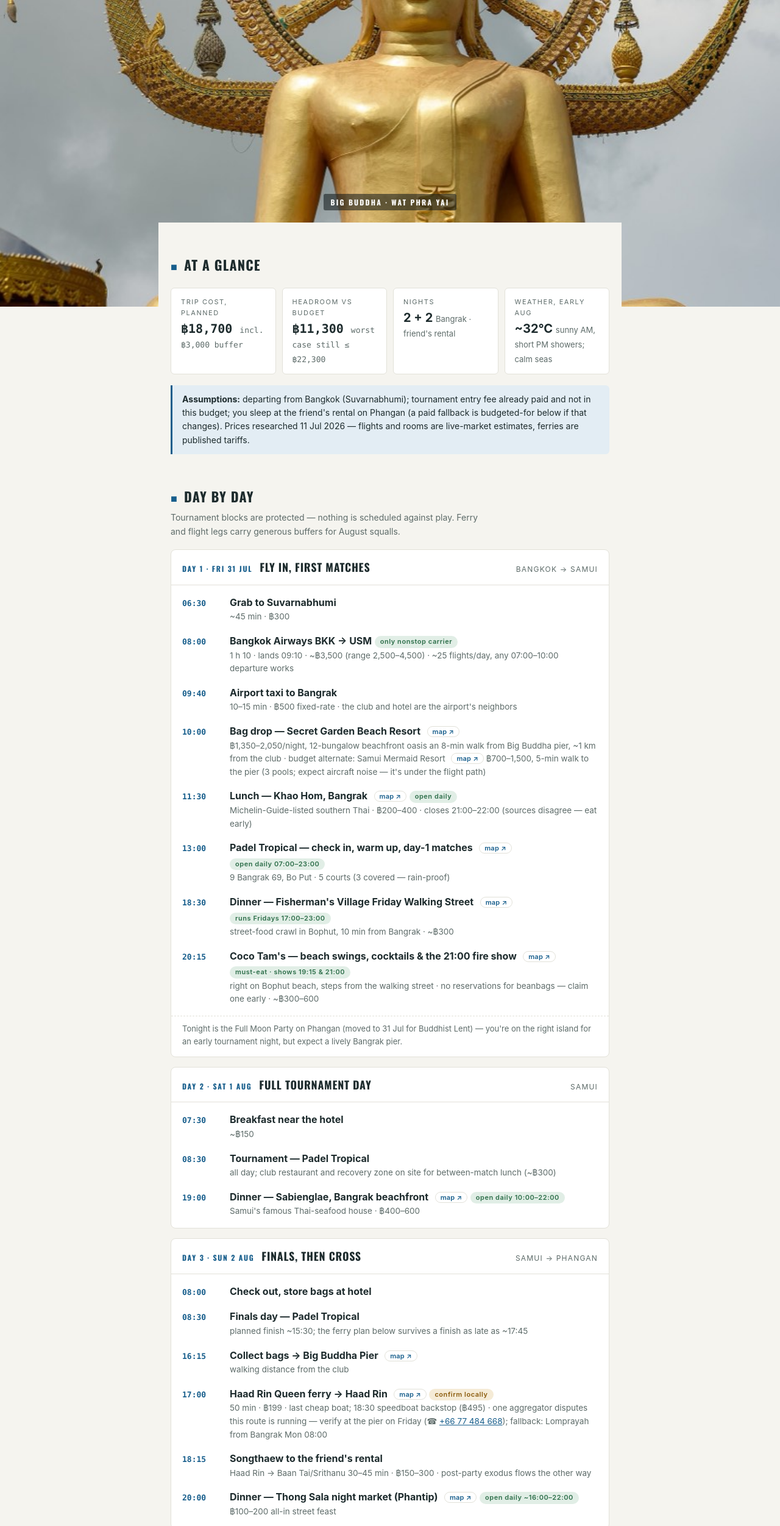
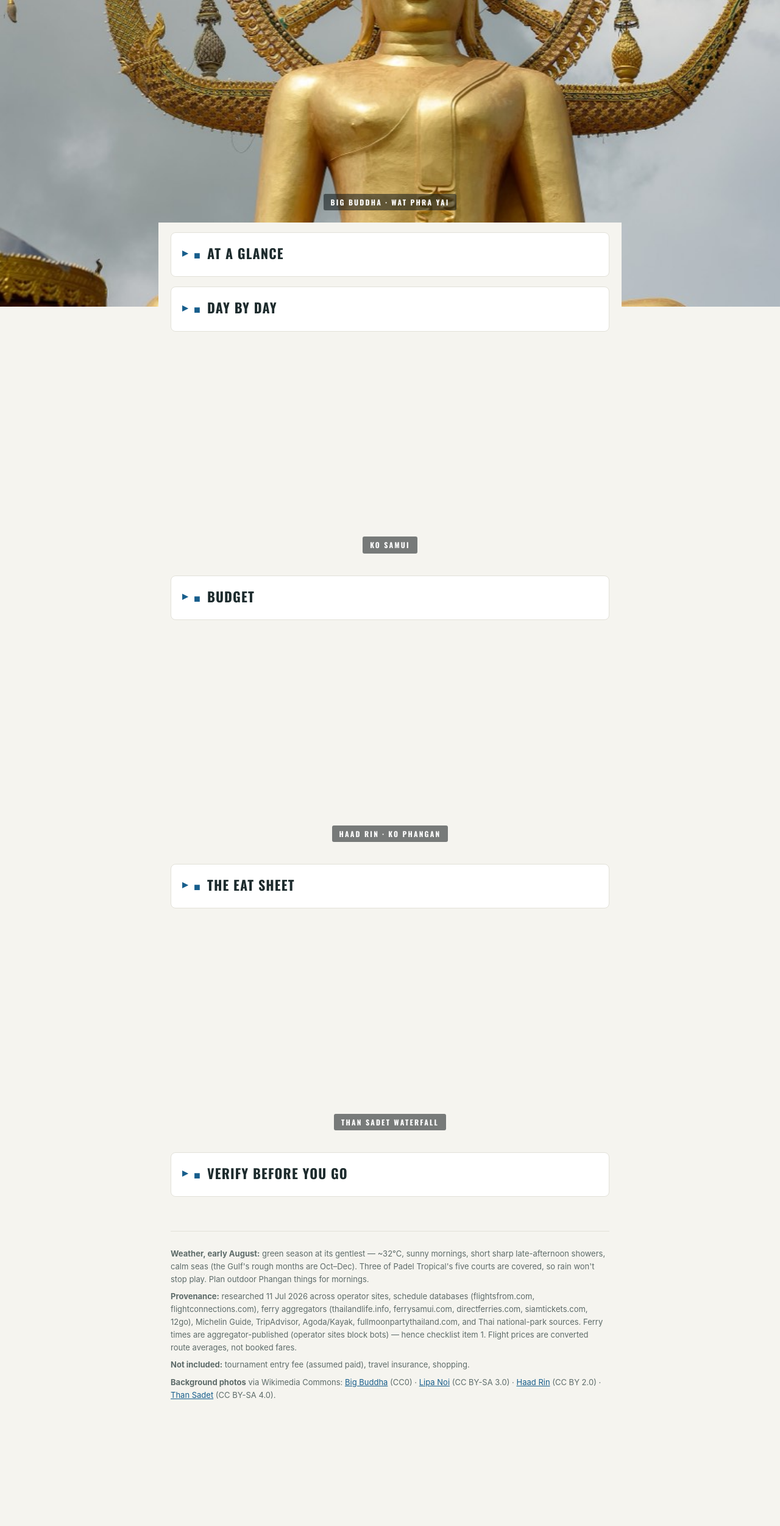
Before and after one commit to preedee/preed-ee, a website: page docs/trips/202607-samui/index.html in a window 1280 px wide. Shown: the part 297-2800 px from the top of the page at 61% size. After the commit the page ends 2684 px from the top, so only its background shows below. Drawn offline with Linux system fonts and the light colour scheme.

Commit message:
Samui: collapsible accordion boxes — At a glance, Day by day (per-day), Budget, Eat sheet, Verify; all collapsed by default
Co-Authored-By: Claude Fable 5 <noreply@anthropic.com>

```diff
--- a/docs/trips/202607-samui/index.html
+++ b/docs/trips/202607-samui/index.html
@@ -82,6 +82,18 @@
      font-weight:700; text-transform:uppercase; letter-spacing:.05em;
      font-size:22px; margin:52px 0 6px; display:flex; align-items:baseline; gap:10px;}
   h2 .tick{color:var(--accent); font-size:18px;}
+  details.secbox{background:var(--surface); border:1px solid var(--line); border-radius:8px; margin:16px 0; padding:0 18px 4px;}
+  details.secbox>summary{cursor:pointer; list-style:none; display:flex; align-items:baseline; gap:10px; padding:2px 0;}
+  details.secbox>summary::-webkit-details-marker{display:none;}
+  details.secbox>summary::before{content:"▸"; color:var(--accent); font-weight:700; font-size:18px; align-self:center;}
+  details.secbox[open]>summary::before{content:"▾";}
+  details.secbox>summary h2{margin:14px 0;}
+  details.secbox[open]>summary h2{margin-bottom:6px;}
+  summary.dayhead{cursor:pointer; list-style:none;}
+  summary.dayhead::-webkit-details-marker{display:none;}
+  summary.dayhead::before{content:"▸"; color:var(--accent); font-weight:700;}
+  details[open]>summary.dayhead::before{content:"▾";}
+  details.day:not([open]) summary.dayhead{border-bottom:none;}
   .sectionnote{color:var(--muted); font-size:14px; margin:0 0 18px; max-width:60ch;}
 
   .glance{display:grid; grid-template-columns:repeat(auto-fit,minmax(150px,1fr)); gap:10px; margin-top:20px;}
@@ -185,7 +197,8 @@
 <main>
 <section class="photo-band" data-bg="0"><span class="band-caption display">Big Buddha · Wat Phra Yai</span></section>
 <div class="sheet">
-<h2><span class="tick">■</span> At a glance</h2>
+<details class="secbox">
+<summary><h2><span class="tick">■</span> At a glance</h2></summary>
 <div class="glance">
   <div class="tile"><div class="k">Trip cost, planned</div><div class="v mono">฿18,700 <small>incl. ฿3,000 buffer</small></div></div>
   <div class="tile"><div class="k">Headroom vs budget</div><div class="v mono">฿11,300 <small>worst case still ≤ ฿22,300</small></div></div>
@@ -193,12 +206,14 @@
   <div class="tile"><div class="k">Weather, early Aug</div><div class="v">~32°C <small>sunny AM, short PM showers; calm seas</small></div></div>
 </div>
 <div class="assume"><b>Assumptions:</b> departing from Bangkok (Suvarnabhumi); tournament entry fee already paid and not in this budget; you sleep at the friend's rental on Phangan (a paid fallback is budgeted-for below if that changes). Prices researched 11 Jul 2026 — flights and rooms are live-market estimates, ferries are published tariffs.</div>
+</details>
 
-<h2><span class="tick">■</span> Day by day</h2>
+<details class="secbox">
+<summary><h2><span class="tick">■</span> Day by day</h2></summary>
 <p class="sectionnote">Tournament blocks are protected — nothing is scheduled against play. Ferry and flight legs carry generous buffers for August squalls.</p>
 
-<div class="day">
-  <div class="dayhead"><span class="daynum display">Day 1 · Fri 31 Jul</span><h3 class="dayname display">Fly in, first matches</h3><span class="daywhere">Bangkok → Samui</span></div>
+<details class="day">
+  <summary class="dayhead"><span class="daynum display">Day 1 · Fri 31 Jul</span><h3 class="dayname display">Fly in, first matches</h3><span class="daywhere">Bangkok → Samui</span></summary>
   <ul class="slots">
     <li><span class="t mono">06:30</span><span class="what"><b>Grab to Suvarnabhumi</b><span class="d">~45 min · ฿300</span></span></li>
     <li><span class="t mono">08:00</span><span class="what"><b>Bangkok Airways BKK → USM</b> <span class="chip ok">only nonstop carrier</span><span class="d">1 h 10 · lands 09:10 · ~฿3,500 (range 2,500–4,500) · ~25 flights/day, any 07:00–10:00 departure works</span></span></li>
@@ -210,19 +225,19 @@
     <li><span class="t mono">20:15</span><span class="what"><b>Coco Tam's — beach swings, cocktails &amp; the 21:00 fire show</b> <a class="maplink" href="https://www.google.com/maps/search/?api=1&amp;query=Coco+Tam%27s+Bophut+Koh+Samui" target="_blank" rel="noopener">map ↗</a> <span class="chip ok">must-eat · shows 19:15 &amp; 21:00</span><span class="d">right on Bophut beach, steps from the walking street · no reservations for beanbags — claim one early · ~฿300–600</span></span></li>
   </ul>
   <div class="daynote">Tonight is the Full Moon Party on Phangan (moved to 31 Jul for Buddhist Lent) — you're on the right island for an early tournament night, but expect a lively Bangrak pier.</div>
-</div>
+</details>
 
-<div class="day">
-  <div class="dayhead"><span class="daynum display">Day 2 · Sat 1 Aug</span><h3 class="dayname display">Full tournament day</h3><span class="daywhere">Samui</span></div>
+<details class="day">
+  <summary class="dayhead"><span class="daynum display">Day 2 · Sat 1 Aug</span><h3 class="dayname display">Full tournament day</h3><span class="daywhere">Samui</span></summary>
   <ul class="slots">
     <li><span class="t mono">07:30</span><span class="what"><b>Breakfast near the hotel</b><span class="d">~฿150</span></span></li>
     <li><span class="t mono">08:30</span><span class="what"><b>Tournament — Padel Tropical</b><span class="d">all day; club restaurant and recovery zone on site for between-match lunch (~฿300)</span></span></li>
     <li><span class="t mono">19:00</span><span class="what"><b>Dinner — Sabienglae, Bangrak beachfront</b> <a class="maplink" href="https://www.google.com/maps/search/?api=1&amp;query=Sabienglae+Restaurant+Bang+Rak+Koh+Samui" target="_blank" rel="noopener">map ↗</a> <span class="chip ok">open daily 10:00–22:00</span><span class="d">Samui's famous Thai-seafood house · ฿400–600</span></span></li>
   </ul>
-</div>
+</details>
 
-<div class="day">
-  <div class="dayhead"><span class="daynum display">Day 3 · Sun 2 Aug</span><h3 class="dayname display">Finals, then cross</h3><span class="daywhere">Samui → Phangan</span></div>
+<details class="day">
+  <summary class="dayhead"><span class="daynum display">Day 3 · Sun 2 Aug</span><h3 class="dayname display">Finals, then cross</h3><span class="daywhere">Samui → Phangan</span></summary>
   <ul class="slots">
     <li><span class="t mono">08:00</span><span class="what"><b>Check out, store bags at hotel</b></span></li>
     <li><span class="t mono">08:30</span><span class="what"><b>Finals day — Padel Tropical</b><span class="d">planned finish ~15:30; the ferry plan below survives a finish as late as ~17:45</span></span></li>
@@ -231,10 +246,10 @@
     <li><span class="t mono">18:15</span><span class="what"><b>Songthaew to the friend's rental</b><span class="d">Haad Rin → Baan Tai/Srithanu 30–45 min · ฿150–300 · post-party exodus flows the other way</span></span></li>
     <li><span class="t mono">20:00</span><span class="what"><b>Dinner — Thong Sala night market (Phantip)</b> <a class="maplink" href="https://www.google.com/maps/search/?api=1&amp;query=Phantip+Night+Market+Thong+Sala+Koh+Phangan" target="_blank" rel="noopener">map ↗</a> <span class="chip ok">open daily ~16:00–22:00</span><span class="d">฿100–200 all-in street feast</span></span></li>
   </ul>
-</div>
+</details>
 
-<div class="day">
-  <div class="dayhead"><span class="daynum display">Day 4 · Mon 3 Aug</span><h3 class="dayname display">Free day + the rental</h3><span class="daywhere">Phangan</span></div>
+<details class="day">
+  <summary class="dayhead"><span class="daynum display">Day 4 · Mon 3 Aug</span><h3 class="dayname display">Free day + the rental</h3><span class="daywhere">Phangan</span></summary>
   <ul class="slots">
     <li><span class="t mono">08:00</span><span class="what"><b>Breakfast — Bubba's Coffee</b> <a class="maplink" href="https://www.google.com/maps/search/?api=1&amp;query=Bubba%27s+Coffee+Baan+Tai+Koh+Phangan" target="_blank" rel="noopener">map ↗</a> <span class="chip ok">open daily 07:00–17:00</span><span class="d">own roastery, Baan Tai &amp; Thong Sala branches · ~฿250</span></span></li>
     <li><span class="t mono">09:30</span><span class="what"><b>Scooter (฿200/day) → Koh Ma / Mae Haad snorkeling</b> <a class="maplink" href="https://www.google.com/maps/search/?api=1&amp;query=Mae+Haad+Beach+Koh+Ma+Koh+Phangan" target="_blank" rel="noopener">map ↗</a> <span class="chip warn">go at high tide</span><span class="d">best reef on the island + sandbar walk to Koh Ma · gear ~฿100 · check Monday's tide table first — August middays run shallow</span></span></li>
@@ -245,10 +260,10 @@
     <li><span class="t mono">19:00</span><span class="what"><b>Dinner — Orion Cafe, Srithanu beachfront</b> <a class="maplink" href="https://www.google.com/maps/search/?api=1&amp;query=Orion+Healing+Centre+Srithanu+Koh+Phangan" target="_blank" rel="noopener">map ↗</a> <span class="chip ok">open daily 07:30–23:00</span><span class="d">~฿250 · or night market round two</span></span></li>
   </ul>
   <div class="daynote">Big-swing alternative: Ang Thong Marine Park full-day trip (~฿1,700–2,200 + ฿300 fee, open in August, runs Mondays) — but it consumes the whole day, so only if the weather is perfect and the rental visit moves to Sunday evening. Fits the budget either way.</div>
-</div>
+</details>
 
-<div class="day">
-  <div class="dayhead"><span class="daynum display">Day 5 · Tue 4 Aug</span><h3 class="dayname display">Home run</h3><span class="daywhere">Phangan → Bangkok</span></div>
+<details class="day">
+  <summary class="dayhead"><span class="daynum display">Day 5 · Tue 4 Aug</span><h3 class="dayname display">Home run</h3><span class="daywhere">Phangan → Bangkok</span></summary>
   <ul class="slots">
     <li><span class="t mono">07:15</span><span class="what"><b>Songthaew to Thong Sala pier</b> <a class="maplink" href="https://www.google.com/maps/search/?api=1&amp;query=Thong+Sala+Pier+Koh+Phangan" target="_blank" rel="noopener">map ↗</a><span class="d">~฿150</span></span></li>
     <li><span class="t mono">08:00</span><span class="what"><b>Ferry Thong Sala → Samui</b><span class="d">Lomprayah / Lomlahkkhirin · ~30–40 min · ~฿350 · arrives Bangrak/Nathon ~08:40</span></span></li>
@@ -257,12 +272,14 @@
     <li><span class="t mono">13:30</span><span class="what"><b>Grab home</b><span class="d">~฿300</span></span></li>
   </ul>
   <div class="daynote">If you end up staying near Haad Rin instead: the 09:30 Haad Rin Queen reaches Big Buddha pier at ~10:20 — book an afternoon flight in that case.</div>
-</div>
+</details>
+</details>
 
 </div>
 <section class="photo-band" data-bg="1"><span class="band-caption display">Ko Samui</span></section>
 <div class="sheet">
-<h2><span class="tick">■</span> Budget</h2>
+<details class="secbox">
+<summary><h2><span class="tick">■</span> Budget</h2></summary>
 <p class="sectionnote">Planned figures in Thai baht; hover a row for context. Ranges reflect the honest spread of live prices as of 11 Jul 2026.</p>
 <div class="budget">
   <div class="brow"><span class="lbl">Flight BKK → USM<small>range 2,500–4,500</small></span><span class="barwrap"><span class="bar" style="width:100%"></span></span><span class="amt mono">3,500</span></div>
@@ -294,11 +311,13 @@
   </div>
 </div>
 <p class="sectionnote" style="margin-top:14px">Worst-case check: every item at its top of range totals ~฿19,300; add the buffer and you're still at ~฿22,300 — comfortably inside budget. If the friend's rental falls through, two fallback nights at Bunkhouse or Sandee Bungalow (Baan Tai/Thong Sala, ฿800–1,500/night) add ≤฿3,000 and the plan still clears 30k.</p>
+</details>
 
 </div>
 <section class="photo-band" data-bg="2"><span class="band-caption display">Haad Rin · Ko Phangan</span></section>
 <div class="sheet">
-<h2><span class="tick">■</span> The eat sheet</h2>
+<details class="secbox">
+<summary><h2><span class="tick">■</span> The eat sheet</h2></summary>
 <div class="tablewrap"><table>
   <thead><tr><th scope="col">Place</th><th scope="col">Where · when</th><th scope="col">Hours on your dates</th><th scope="col">฿/meal</th></tr></thead>
   <tbody>
@@ -312,11 +331,13 @@
   <tr><th scope="row"><b>Orion Cafe</b> <a class="maplink" href="https://www.google.com/maps/search/?api=1&amp;query=Orion+Healing+Centre+Srithanu+Koh+Phangan" target="_blank" rel="noopener">map ↗</a><span class="d">beachfront, sunset spot</span></th><td>Srithanu · Mon dinner</td><td>Daily 07:30–23:00</td><td class="mono">~250</td></tr>
 </tbody></table></div>
 <p class="sectionnote" style="margin-top:10px">All venues publish daily-open schedules covering 31 Jul–4 Aug; none has a weekly closing day that touches your dates (Karma Cafe, closed Mondays, was excluded for exactly that reason). Island places do close ad-hoc — a same-day Google Maps glance is cheap insurance.</p>
+</details>
 
 </div>
 <section class="photo-band" data-bg="3"><span class="band-caption display">Than Sadet Waterfall</span></section>
 <div class="sheet">
-<h2><span class="tick">■</span> Verify before you go</h2>
+<details class="secbox">
+<summary><h2><span class="tick">■</span> Verify before you go</h2></summary>
 <ul class="check">
   <li><span class="n">1</span><span><b>Haad Rin Queen status</b> — aggregators show it running (17:00 &amp; 18:30 from Big Buddha pier) but DirectFerries disputes it. Call ☎ <a href="tel:+66774846668">+66 77 484 668</a> or ask at the pier Friday. Plan B: Lomprayah from its own Bangrak pier, or Monday 08:00.<span class="d">This is the plan's only single-point dependency.</span></span></li>
   <li><span class="n">2</span><span><b>Book Bangkok Airways now</b> — it's a monopoly route in peak European-holiday season; the ฿2,500–4,500 range hardens the longer you wait.</span></li>
@@ -325,6 +346,7 @@
   <li><span class="n">5</span><span><b>Full Moon Party date</b> — scheduled 31 Jul but flagged as movable around Buddhist Lent; re-check ~25 Jul. It only affects Friday-night noise and Sunday ferry crowds, not your plan.</span></li>
   <li><span class="n">6</span><span><b>Hotel rate for the exact nights</b> — Bangrak Pier Bungalow is already sold out for these dates; Secret Garden (12 bungalows only) will go next. Lock it on Booking/Agoda now, with Samui Mermaid as the roomier 77-room fallback.</span></li>
 </ul>
+</details>
 
 </div>
 </main>
```
